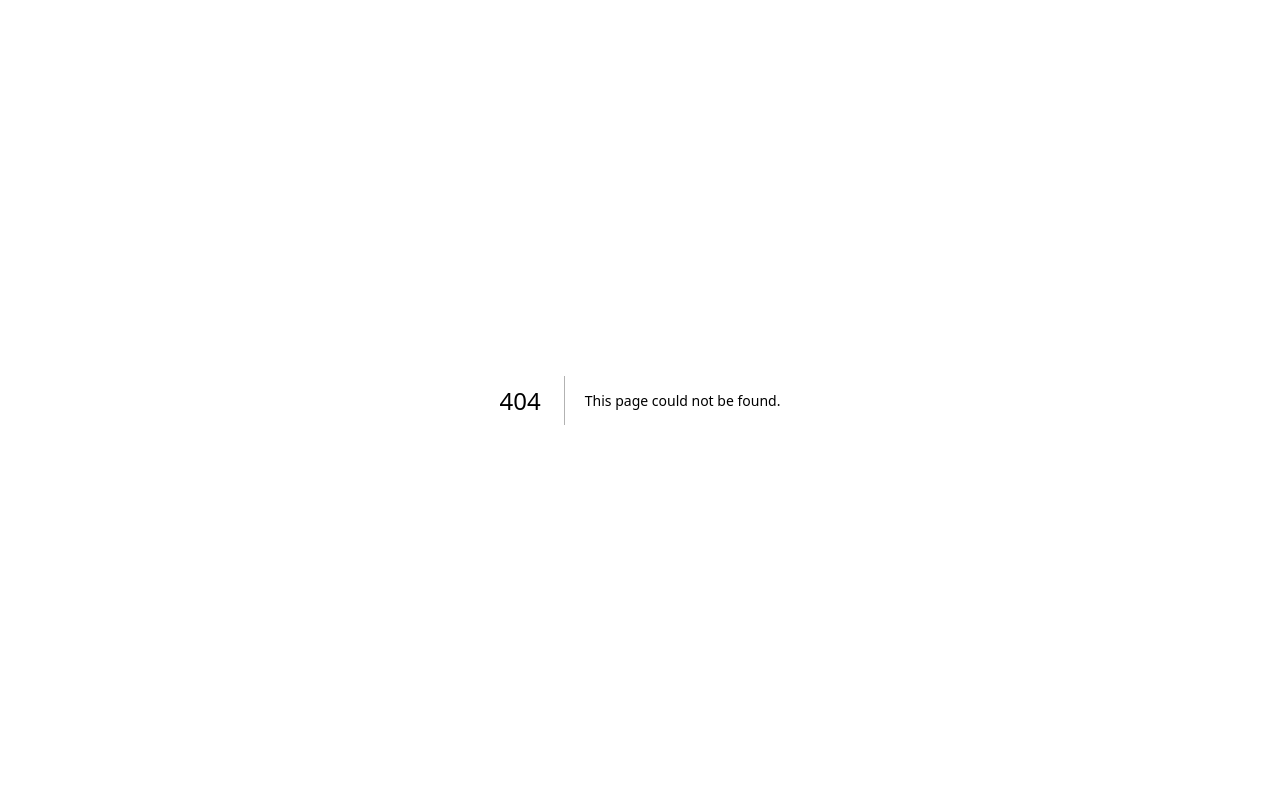
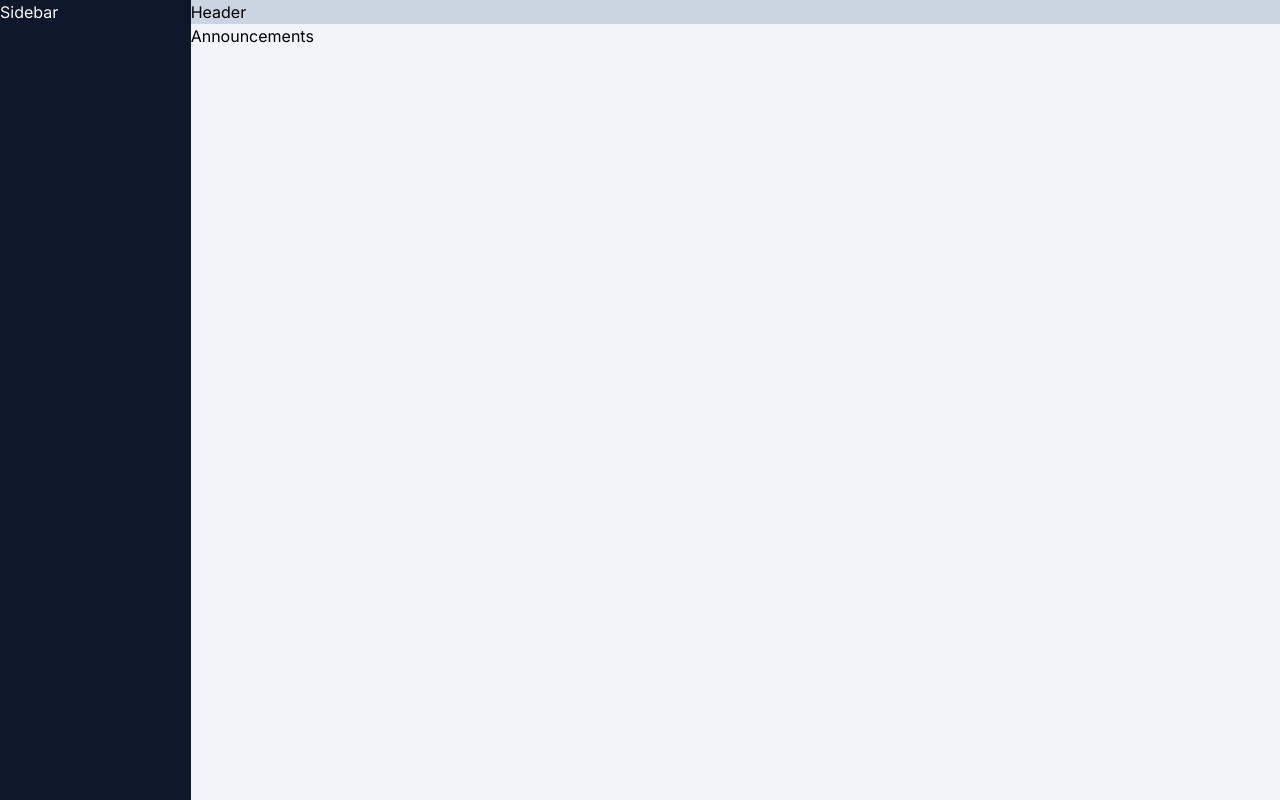
Before and after one commit to CodingKing2003/Inventory-Managemenr-System-SAAS, a Next.js app: page /dashboard/home/announcements in a window 1280 px wide. Before the commit this address had no page. Built offline with nearby package versions, Linux system fonts and the light colour scheme.

Commit message:
Creating the Header Component

```diff
--- /dev/null
+++ b/app/(back-office)/dashboard/documents/page.jsx
@@ -0,0 +1,9 @@
+import React from 'react'
+
+const Documents = () => {
+  return (
+    <div>Documents</div>
+  )
+}
+
+export default Documents
--- /dev/null
+++ b/app/(back-office)/dashboard/home/announcements/page.jsx
@@ -0,0 +1,9 @@
+import React from 'react'
+
+const Announcements = () => {
+  return (
+    <div>Announcements</div>
+  )
+}
+
+export default Announcements
--- /dev/null
+++ b/app/(back-office)/dashboard/home/getting-started/page.jsx
@@ -0,0 +1,9 @@
+import React from 'react'
+
+const GettingStarted = () => {
+  return (
+    <div>GettingStarted</div>
+  )
+}
+
+export default GettingStarted
--- /dev/null
+++ b/app/(back-office)/dashboard/home/updates/page.jsx
@@ -0,0 +1,9 @@
+import React from 'react'
+
+const Updates = () => {
+  return (
+    <div>Updates</div>
+  )
+}
+
+export default Updates
--- /dev/null
+++ b/app/(back-office)/dashboard/integrations/page.jsx
@@ -0,0 +1,9 @@
+import React from 'react'
+
+const Integrations = () => {
+  return (
+    <div>Integrations</div>
+  )
+}
+
+export default Integrations
--- /dev/null
+++ b/app/(back-office)/dashboard/inventory/page.jsx
@@ -0,0 +1,9 @@
+import React from 'react'
+
+const Inventory = () => {
+  return (
+    <div>Inventory</div>
+  )
+}
+
+export default Inventory
--- /dev/null
+++ b/app/(back-office)/dashboard/purchases/page.jsx
@@ -0,0 +1,9 @@
+import React from 'react'
+
+const Purchases = () => {
+  return (
+    <div>Purchases</div>
+  )
+}
+
+export default Purchases
--- /dev/null
+++ b/app/(back-office)/dashboard/reports/page.jsx
@@ -0,0 +1,9 @@
+import React from 'react'
+
+const Reports = () => {
+  return (
+    <div>Reports</div>
+  )
+}
+
+export default Reports
--- /dev/null
+++ b/app/(back-office)/dashboard/sales/page.jsx
@@ -0,0 +1,9 @@
+import React from 'react'
+
+const Sales = () => {
+  return (
+    <div>Sales</div>
+  )
+}
+
+export default Sales
--- a/app/(back-office)/layout.jsx
+++ b/app/(back-office)/layout.jsx
@@ -1,3 +1,4 @@
+import Header from '@/components/dashboard/Header'
 import React from 'react'
 
 const layout = ({children}) => {
@@ -7,6 +8,7 @@ const layout = ({children}) => {
             Sidebar
         </div>
         <main className='w-full bg-slate-100 min-h-screen '>
+            <Header />
             {children}
         </main>
     </div>
--- a/components/dashboard/Header.jsx
+++ b/components/dashboard/Header.jsx
@@ -2,7 +2,9 @@ import React from 'react'
 
 const Header = () => {
   return (
-    <div>Header</div>
+    <div className='bg-slate-300'>
+        <h2>Header</h2>
+    </div>
   )
 }
 
```
